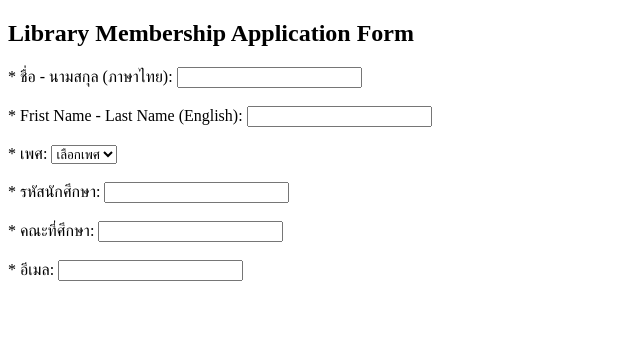
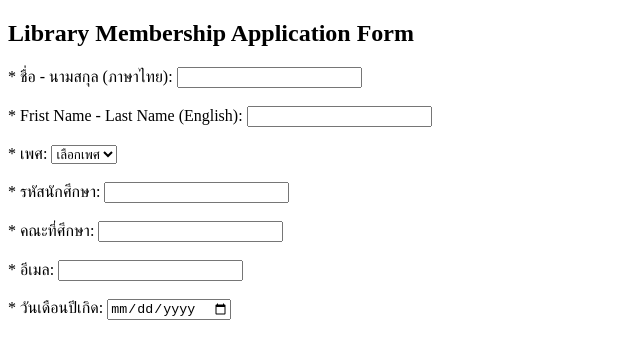
Before and after one commit to gitcat101101/6709650458_LibraryMembershipApplicationForm, a plain HTML site: page index.html in a window 1280 px wide. Shown: the whole page, without its empty margins (0-640 px from the left). Drawn offline with Linux system fonts and the light colour scheme.

Commit message:
created input date of brith

```diff
--- a/index.html
+++ b/index.html
@@ -37,6 +37,11 @@
       <input type="email" id="email" name="email" required>
       <br><br>
 
+      <label for="dob">* วันเดือนปีเกิด:</label>
+      <input type="date" id="dob" name="dob" required>
+      <br><br>
+
+
 
 
 
```
